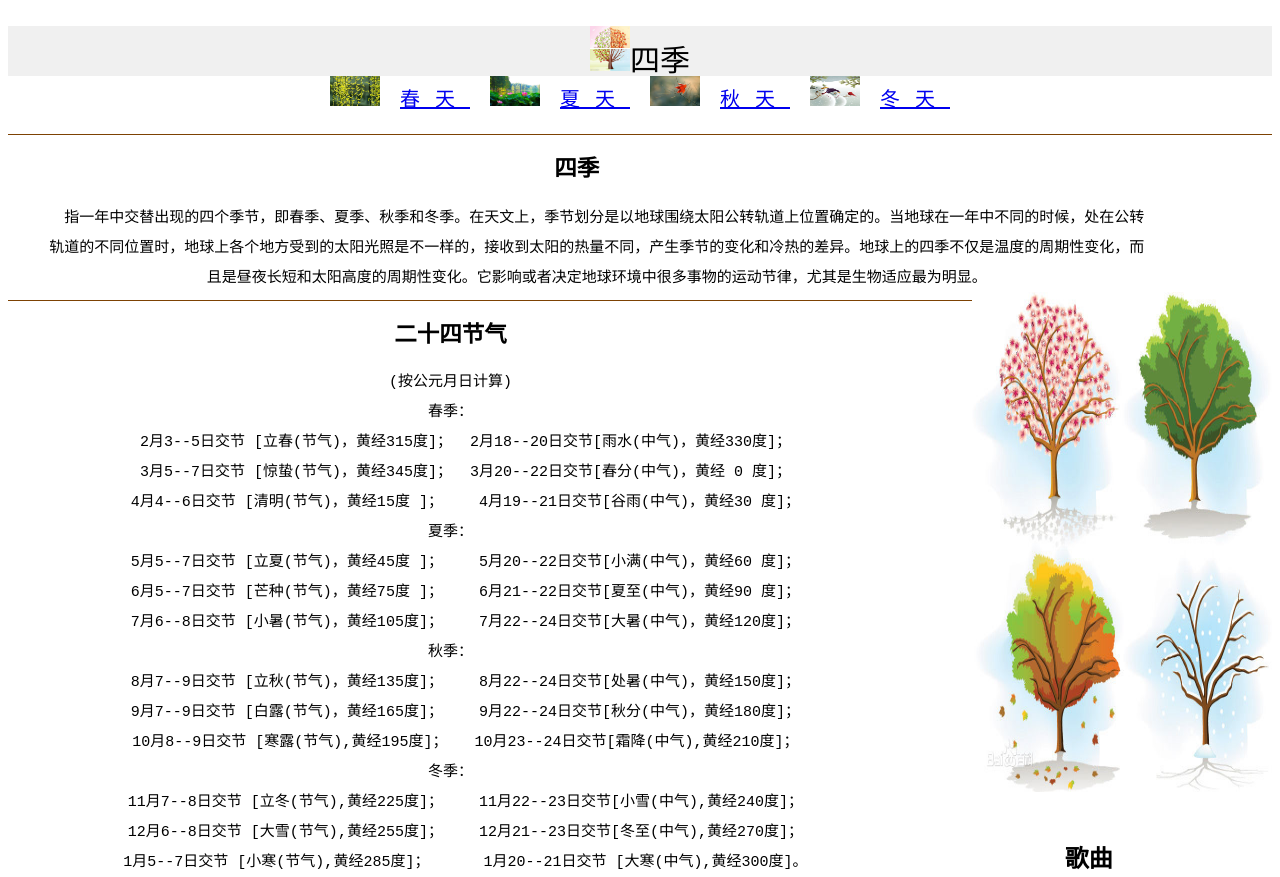
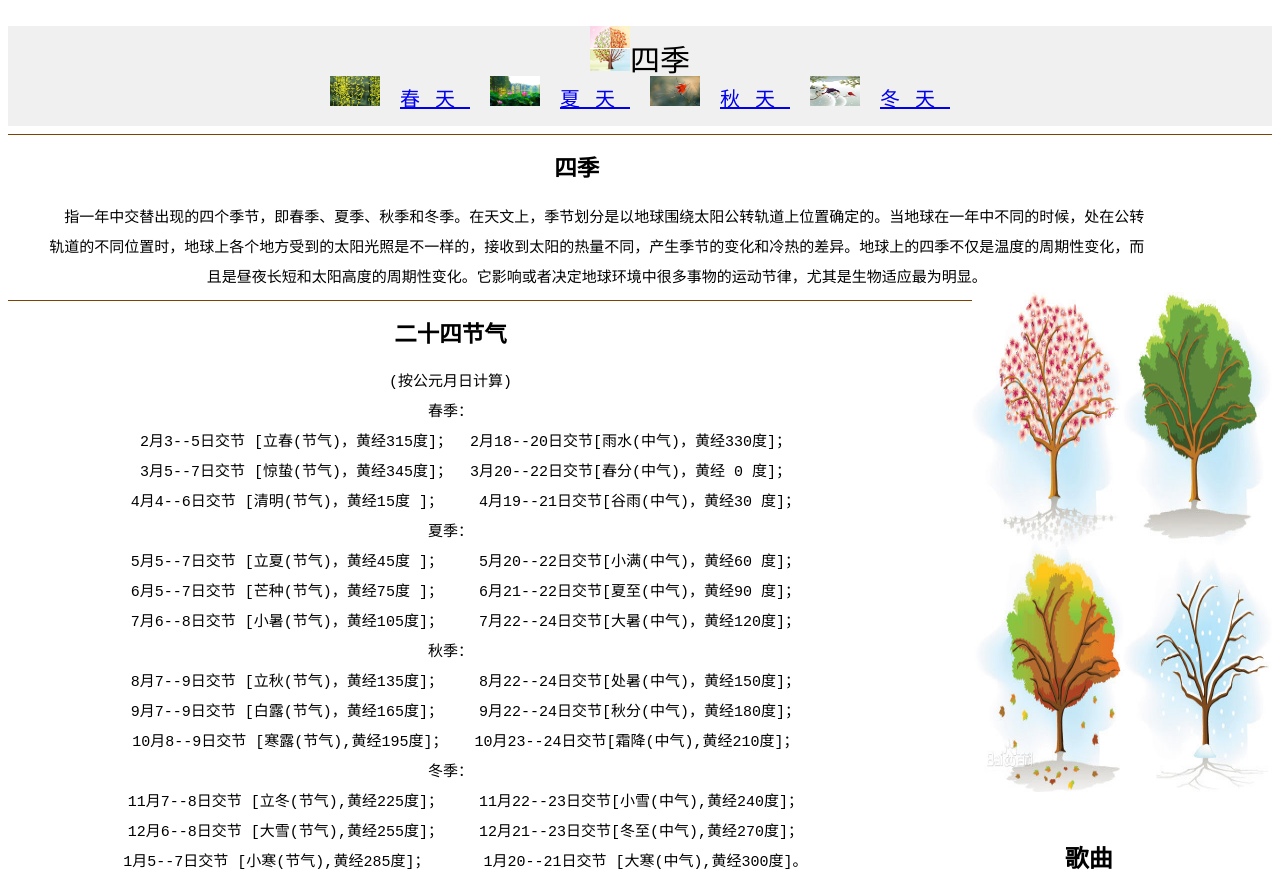
Before and after one commit to coderZhangNan/season, a plain HTML site: page index.html in a window 1280 px wide. Shown: the top 877 px of the page. Drawn offline with Linux system fonts and the light colour scheme.

Commit message:
Update index.html

```diff
--- a/index.html
+++ b/index.html
@@ -22,7 +22,7 @@
 				{
 			     width:100%;
 			     height:50PX;
-			    /* background:grey;/*颜色*/
+			     background:rgba(225,225,225,0.5);/*颜色*/
 			     font-family:"微软雅黑";
 			     line-height:40PX;/*行间距*/
 			     text-align:center;;/*居中对齐*/
```
